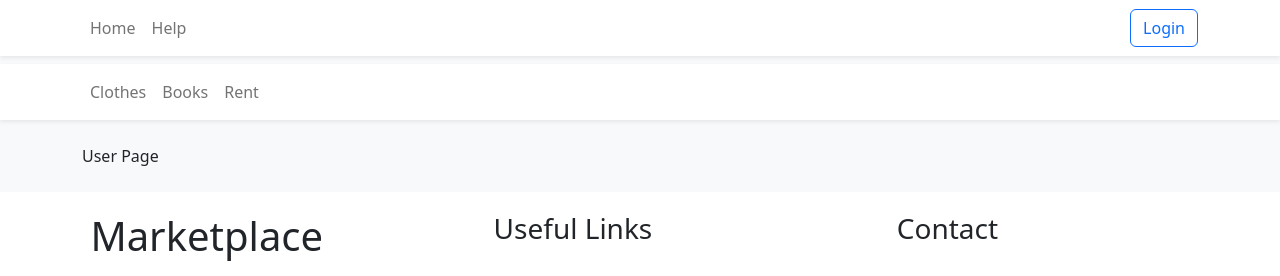
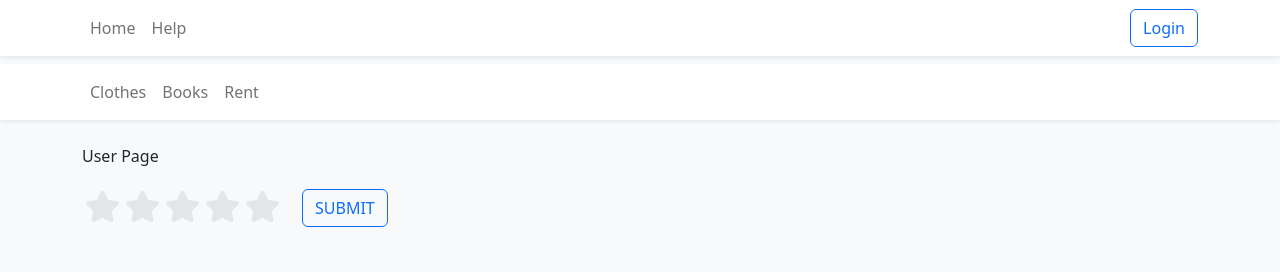
Before and after one commit to Dusi10/marketplace_1, a React (Vite) app: page /User in a window 1280 px wide. Shown: the top 276 px of the page. Built offline with nearby package versions, Linux system fonts and the light colour scheme; no server answers.

Commit message:
rating system

```diff
--- a/package.json
+++ b/package.json
@@ -19,6 +19,7 @@
     "react-bootstrap": "^2.7.2",
     "react-dom": "^18.2.0",
     "react-firebase-hooks": "^5.1.1",
+    "react-icons": "^4.8.0",
     "react-responsive": "^9.0.2",
     "react-router-dom": "^6.8.2",
     "styled-components": "^5.3.9",
--- /dev/null
+++ b/src/components/rating.tsx
@@ -0,0 +1,43 @@
+import { FaStar } from "react-icons/fa";
+import "../formating/format.css";
+import { useState } from "react";
+import { Button } from "react-bootstrap";
+
+export const Rating = () => {
+  const [rating, setRating] = useState<number | null>(null);
+  const [hover, setHover] = useState<number | null>(null);
+  return (
+    <div>
+      {/*Creating 5 stars with mapping each star to an element of a 5 slot array */}
+      {[...Array(5)].map((star, i) => {
+        const ratingValue = i + 1;
+
+        return (
+          <label className="starLabel">
+            <input
+              type="radio"
+              name="rating"
+              value={ratingValue}
+              onClick={() => setRating(ratingValue)}
+            />
+            <FaStar
+              className="star"
+              color={
+                rating != null
+                  ? ratingValue <= (hover || rating)
+                    ? "#0e5feb"
+                    : "#e4e5e9"
+                  : "#e4e5e9"
+              }
+              size={35}
+              onMouseEnter={() => setHover(ratingValue)}
+              onMouseLeave={() => setHover(null)}
+            />
+          </label>
+        );
+
+      })}<span className="spacing"><Button variant="outline-primary">SUBMIT</Button></span>
+
+    </div>
+  );
+};
--- a/src/formating/format.css
+++ b/src/formating/format.css
@@ -7,3 +7,21 @@
     color: white;
 
 }
+input[type="radio"]{
+    display: none;
+}
+.star{
+    cursor: pointer;
+    transition: color 200ms;
+}
+.starLabel{
+    width: 40px;
+    height: 40px;
+    border-color: rgba(245, 245, 245, 0.007);
+}
+.starLabel:hover{
+    background-color: rgba(245, 245, 245, 0.007);
+}
+.spacing{
+    margin-left: 20px
+}
--- a/src/pages/Rent.tsx
+++ b/src/pages/Rent.tsx
@@ -1,4 +1,10 @@
-export function Rent () {
-    return(
-        <div>Rent</div>)
+import { ItemsCollection } from "../components/ItemsCollection";
+
+export function Rent() {
+  return (
+    <div>
+      <h1>Rent</h1>
+      <ItemsCollection/>
+    </div>
+  );
 }
--- a/src/pages/User.tsx
+++ b/src/pages/User.tsx
@@ -1,3 +1,8 @@
+import { Rating } from "../components/rating";
+
 export const User = () => {
-  return <>User Page</>;
+  return <>
+  User Page
+  <Rating/>
+  </>;
 };
```
Also changed, not shown: 1 other file (tests, documents, lock files or other folders).
